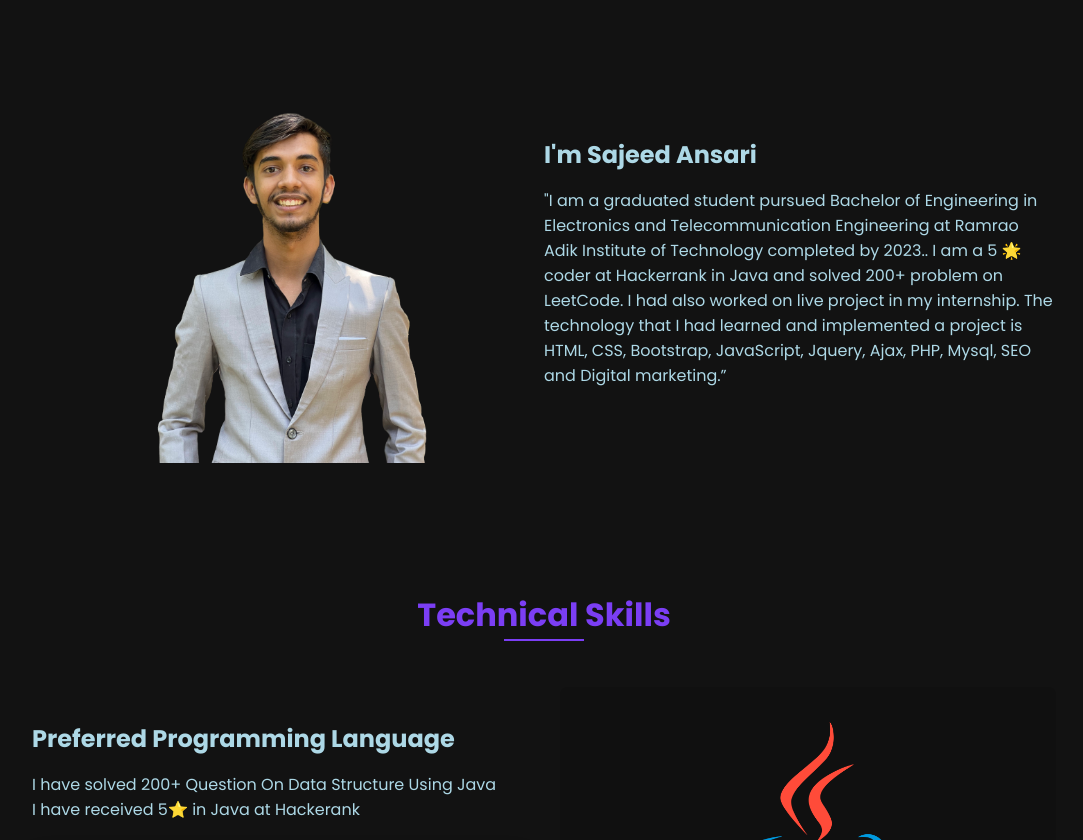
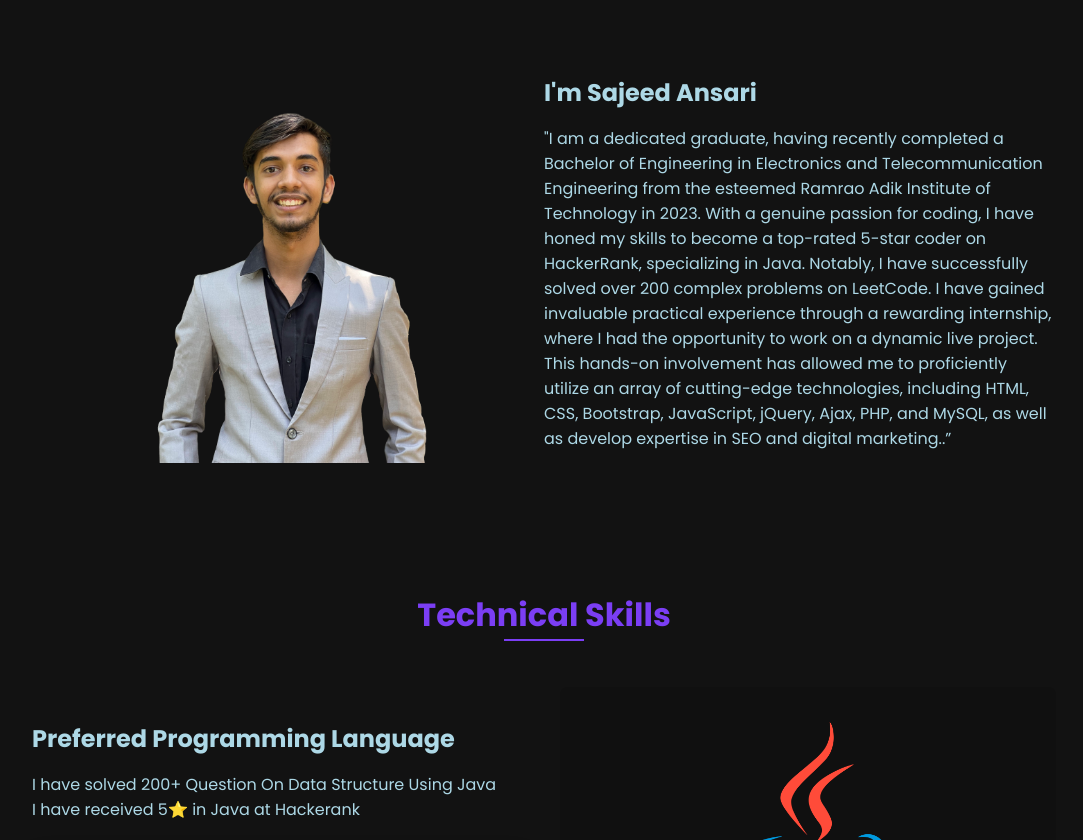
Before and after one commit to SajeedAns786/sajeedansari.github.io, a plain HTML site: page index.html in a window 1280 px wide. Shown: the part 860-1700 px from the top of the page, without its empty margins (96-1179 px from the left). Drawn offline with nearby package versions, Linux system fonts and the light colour scheme.

Commit message:
Update index.html

```diff
--- a/index.html
+++ b/index.html
@@ -105,13 +105,9 @@
           <div>
             <h2 class="about__subtitle">I'm Sajeed Ansari</h2>
             <p class="about__text">
-              "I am a graduated student pursued Bachelor of Engineering in
-              Electronics and Telecommunication Engineering at Ramrao Adik
-              Institute of Technology completed by 2023.. I am a 5 🌟 coder at
-              Hackerrank in Java and solved 200+ problem on LeetCode. I had also
-              worked on live project in my internship. The technology that I had
-              learned and implemented a project is HTML, CSS, Bootstrap,
-              JavaScript, Jquery, Ajax, PHP, Mysql, SEO and Digital marketing.”
+              "I am a dedicated graduate, having recently completed a Bachelor of Engineering in Electronics and Telecommunication Engineering from the esteemed Ramrao Adik Institute of Technology in 2023. With a genuine passion for coding, I have honed my skills to become a top-rated 5-star coder on HackerRank, specializing in Java. Notably, I have successfully solved over 200 complex problems on LeetCode.
+I have gained invaluable practical experience through a rewarding internship, where I had the opportunity to work on a dynamic live project. This hands-on involvement has allowed me to proficiently utilize an array of cutting-edge technologies, including HTML, CSS, Bootstrap, JavaScript, jQuery, Ajax, PHP,
+ and MySQL, as well as develop expertise in SEO and digital marketing..”
             </p>
           </div>
         </div>
```
